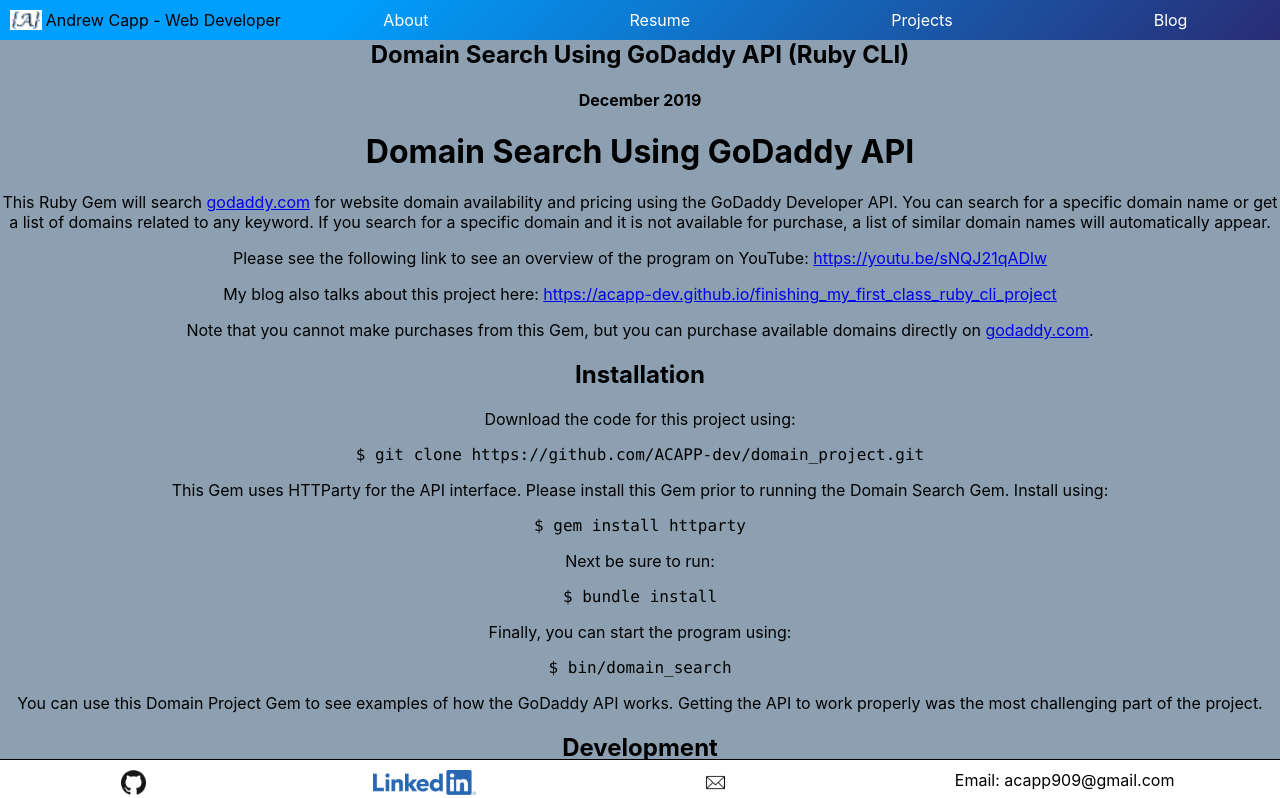
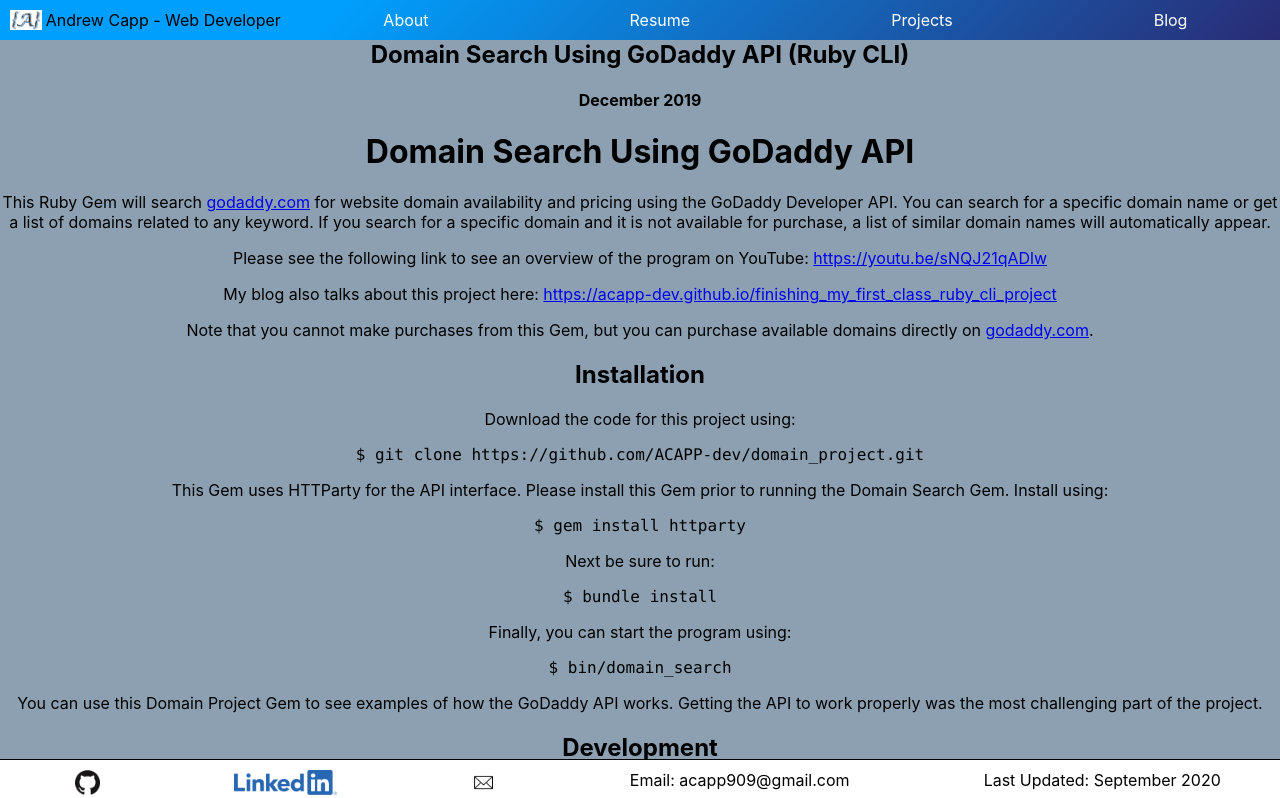
Before and after one commit to ACAPP-dev/portfolio, a React (Create React App) app: page /projects/domain in a window 1280 px wide. Shown: the top 798 px of the page. Built offline with nearby package versions, Linux system fonts and the light colour scheme.

Commit message:
add date updated to footer

```diff
--- a/src/containers/FooterContainer.js
+++ b/src/containers/FooterContainer.js
@@ -22,7 +22,7 @@
 
                 <span className='footer'>Email: acapp909@gmail.com</span>
 
-                {/* <span className='footer'>Navigation Links</span> */}
+                <span className='footer'>Last Updated: September 2020</span>
             </div>
         )
     }
```
